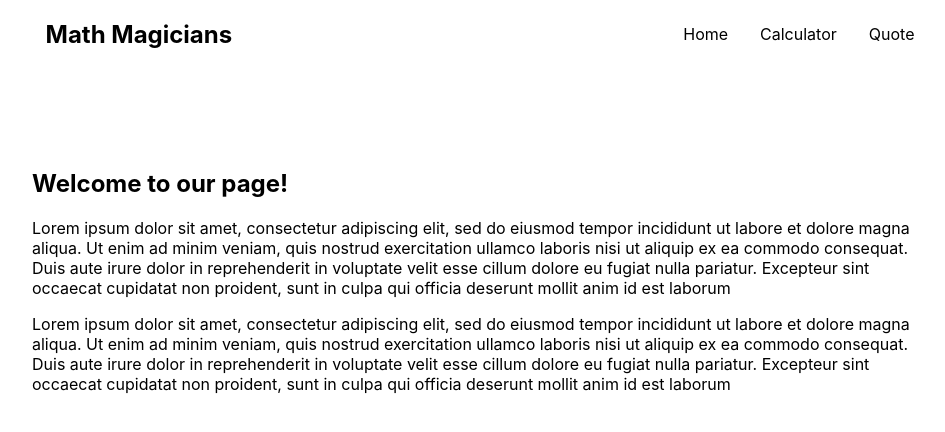
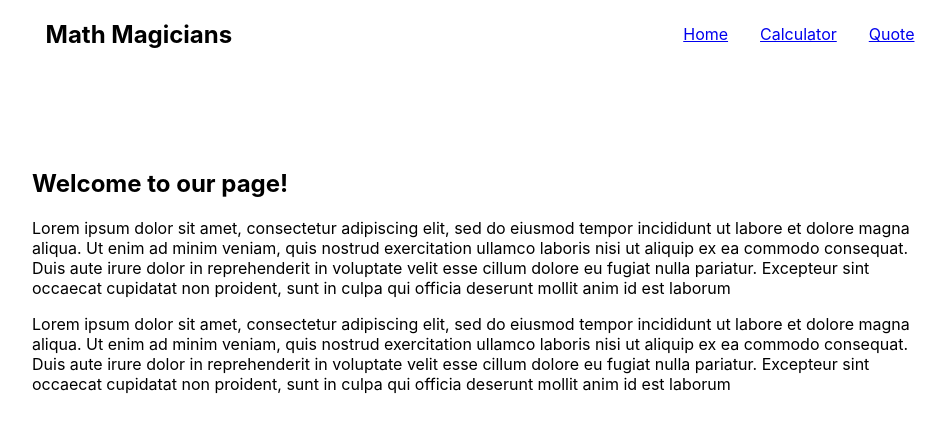
Before and after one commit to getssh/Math-Magicians, a React (Create React App) app: page / in a window 1280 px wide. Shown: the top 432 px of the page, without its empty margins (160-1105 px from the left). Built offline with nearby package versions, Linux system fonts and the light colour scheme.

Commit message:
Update header file

```diff
--- a/src/components/header/Header.js
+++ b/src/components/header/Header.js
@@ -1,3 +1,4 @@
+import { Outlet, Link } from 'react-router-dom';
 import './Header.css';
 
 const Header = () => (
@@ -5,11 +6,18 @@ const Header = () => (
     <h2>Math Magicians</h2>
     <nav>
       <ul>
-        <li>Home</li>
-        <li>Calculator</li>
-        <li>Quote</li>
+        <li>
+          <Link to="/">Home</Link>
+        </li>
+        <li>
+          <Link to="/Calculator">Calculator</Link>
+        </li>
+        <li>
+          <Link to="/Quote">Quote</Link>
+        </li>
       </ul>
     </nav>
+    <Outlet />
   </div>
 );
 
```
